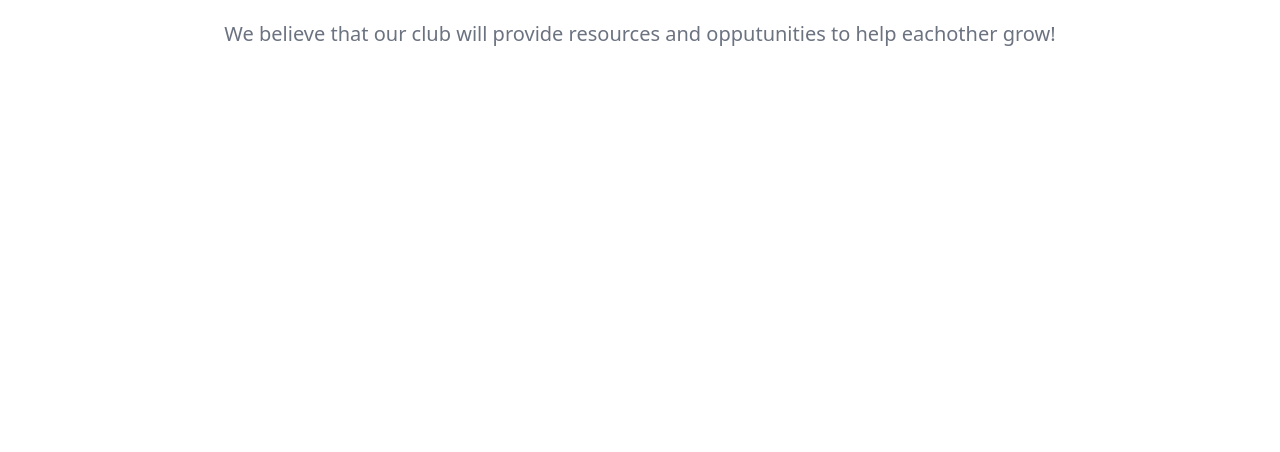
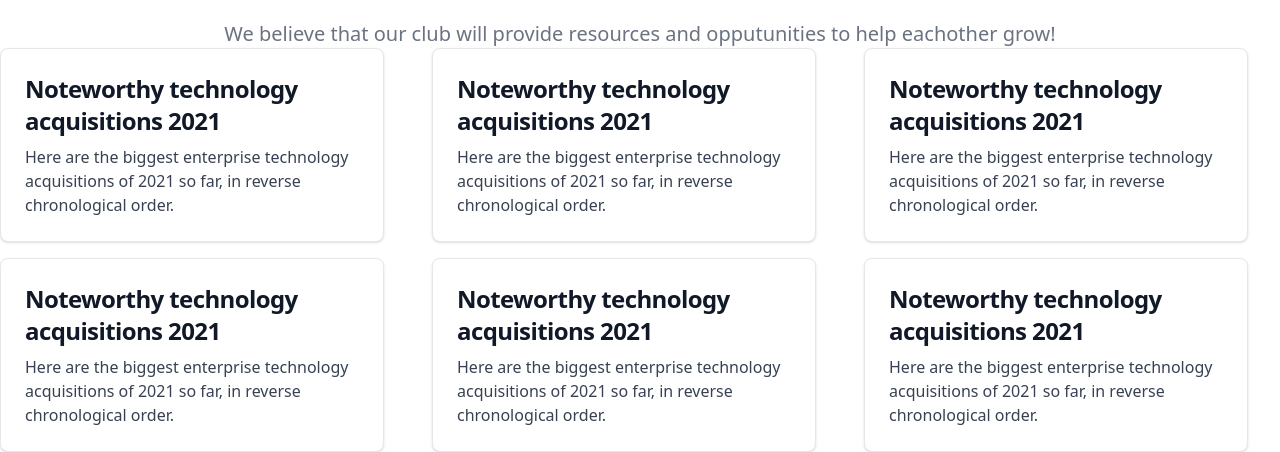
Before and after one commit to SqmL1/ProgrammingClub, a Nuxt app: page /resources in a window 1280 px wide. Shown: the part 372-824 px from the top of the page. Before the commit the page ends 800 px from the top, so only its background shows below. Built offline with nearby package versions, Linux system fonts and the light colour scheme.

Commit message:
added boxes that will lead to links

```diff
--- a/pages/resources.vue
+++ b/pages/resources.vue
@@ -31,6 +31,54 @@ useHead({
    <p class="text-lg font-normal text-gray-500 lg:text-xl dark:text-gray-400 text-center">We believe that our club will provide resources and opputunities to help eachother grow!</p>
   </div>
 
+  <div class="grid grid-cols-2 md:grid-cols-3 gap-4">
+      <div>
+         <a href="#" class="block max-w-sm p-6 bg-white border border-gray-200 rounded-lg shadow hover:bg-gray-100 dark:bg-gray-800 dark:border-gray-700 dark:hover:bg-gray-700">
+
+            <h5 class="mb-2 text-2xl font-bold tracking-tight text-gray-900 dark:text-white">Noteworthy technology acquisitions 2021</h5>
+            <p class="font-normal text-gray-700 dark:text-gray-400">Here are the biggest enterprise technology acquisitions of 2021 so far, in reverse chronological order.</p>
+         </a>
+      </div>
+
+      <div>
+         <a href="#" class="block max-w-sm p-6 bg-white border border-gray-200 rounded-lg shadow hover:bg-gray-100 dark:bg-gray-800 dark:border-gray-700 dark:hover:bg-gray-700">
+
+            <h5 class="mb-2 text-2xl font-bold tracking-tight text-gray-900 dark:text-white">Noteworthy technology acquisitions 2021</h5>
+            <p class="font-normal text-gray-700 dark:text-gray-400">Here are the biggest enterprise technology acquisitions of 2021 so far, in reverse chronological order.</p>
+         </a>
+      </div>
+      <div>
+         <a href="#" class="block max-w-sm p-6 bg-white border border-gray-200 rounded-lg shadow hover:bg-gray-100 dark:bg-gray-800 dark:border-gray-700 dark:hover:bg-gray-700">
+
+            <h5 class="mb-2 text-2xl font-bold tracking-tight text-gray-900 dark:text-white">Noteworthy technology acquisitions 2021</h5>
+            <p class="font-normal text-gray-700 dark:text-gray-400">Here are the biggest enterprise technology acquisitions of 2021 so far, in reverse chronological order.</p>
+         </a>
+      </div>
+
+      <div>
+         <a href="#" class="block max-w-sm p-6 bg-white border border-gray-200 rounded-lg shadow hover:bg-gray-100 dark:bg-gray-800 dark:border-gray-700 dark:hover:bg-gray-700">
+
+            <h5 class="mb-2 text-2xl font-bold tracking-tight text-gray-900 dark:text-white">Noteworthy technology acquisitions 2021</h5>
+            <p class="font-normal text-gray-700 dark:text-gray-400">Here are the biggest enterprise technology acquisitions of 2021 so far, in reverse chronological order.</p>
+         </a>
+      </div>
+      <div>
+         <a href="#" class="block max-w-sm p-6 bg-white border border-gray-200 rounded-lg shadow hover:bg-gray-100 dark:bg-gray-800 dark:border-gray-700 dark:hover:bg-gray-700">
+
+            <h5 class="mb-2 text-2xl font-bold tracking-tight text-gray-900 dark:text-white">Noteworthy technology acquisitions 2021</h5>
+            <p class="font-normal text-gray-700 dark:text-gray-400">Here are the biggest enterprise technology acquisitions of 2021 so far, in reverse chronological order.</p>
+         </a>
+      </div>
+
+      <div>
+         <a href="#" class="block max-w-sm p-6 bg-white border border-gray-200 rounded-lg shadow hover:bg-gray-100 dark:bg-gray-800 dark:border-gray-700 dark:hover:bg-gray-700">
+
+            <h5 class="mb-2 text-2xl font-bold tracking-tight text-gray-900 dark:text-white">Noteworthy technology acquisitions 2021</h5>
+            <p class="font-normal text-gray-700 dark:text-gray-400">Here are the biggest enterprise technology acquisitions of 2021 so far, in reverse chronological order.</p>
+         </a>
+      </div>
+  </div>
+
 </template>
 
 <style scoped>
```
